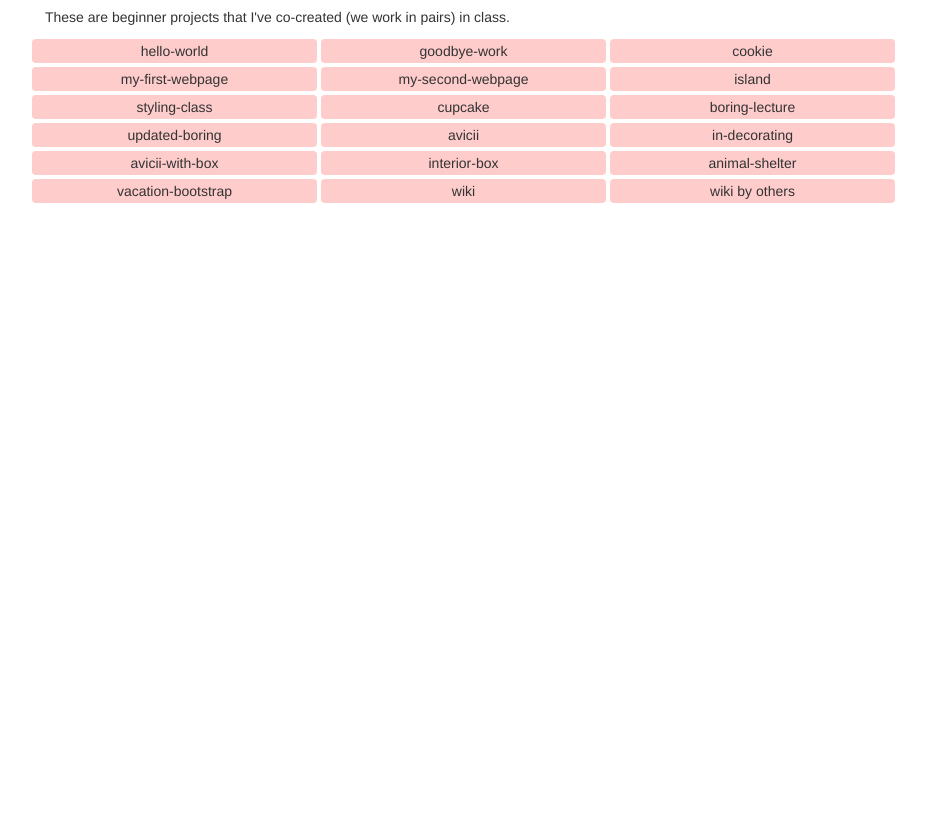
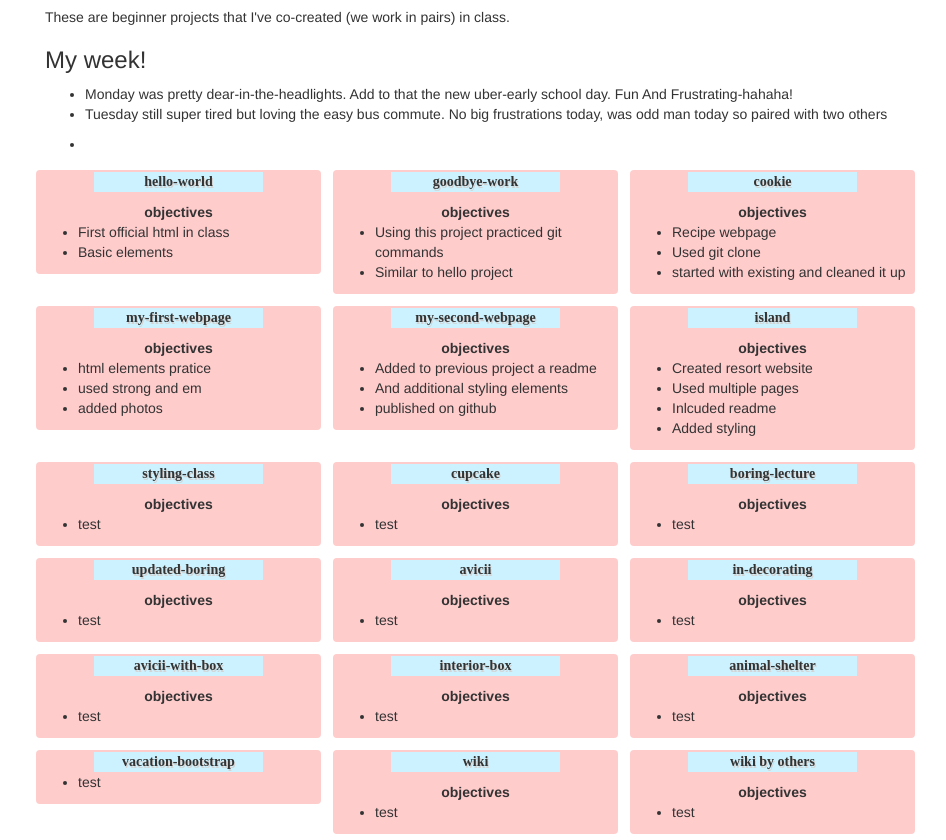
Before and after one commit to bkindtoall/fury-portfolio, a plain HTML site: page index.html in a window 1280 px wide. Shown: the part 533-1373 px from the top of the page, without its empty margins (40-986 px from the left). Before the commit the page ends 800 px from the top, so only its background shows below. Drawn offline with Linux system fonts and the light colour scheme.

Commit message:
added content to grid, created a my week ul

```diff
--- a/css/styles.css
+++ b/css/styles.css
@@ -28,7 +28,19 @@
   background-color: #ffcccc;
   border-radius: 4px;
   padding: 2px;
-  margin: 2px;
+  margin: 6px;
   text-align: center;
+}
+.ul-projects {
+  text-align: left;
+}
 
+.col-lg-3-header {
+  /*text-decoration: underline;*/
+  background-color: #ccf2ff;
+  text-shadow: lightgrey 1px 2px;
+  font-weight: bold;
+  font-family: serif;
+  margin-left: 20%;
+  margin-right: 20%;
 }
--- a/index.html
+++ b/index.html
@@ -21,60 +21,201 @@
       <div class="container-fluid">
         <h2>Projects created at Epicodus</h2>
         <p>These are beginner projects that I've co-created (we work in pairs) in class.</p>
+        <h3>My week!</h3>
+        <ul>
+          <li>Monday was pretty dear-in-the-headlights. Add to that the new uber-early school day. Fun And Frustrating-hahaha!</li>
+          <li>Tuesday still super tired but loving the easy bus commute. No big frustrations today, was odd man today so paired with two others</p>
+          <li></li>
+        </ul>
         <div class="row">
           <div class="col-lg-3">
+            <div class="col-lg-3-header">
               hello-world
             </div>
+            <p></p>
+              <strong>objectives</strong>
+            <ul class="ul-projects">
+              <li>First official html in class</li>
+              <li>Basic elements</li>
+            </ul>
+          </div>
           <div class="col-lg-3">
+            <div class="col-lg-3-header">
               goodbye-work
             </div>
+            <p></p>
+              <strong>objectives</strong>
+            <ul class="ul-projects">
+              <li>Using this project practiced git commands</li>
+              <li>Similar to hello project</li>
+            </ul>
+          </div>
           <div class="col-lg-3">
+            <div class="col-lg-3-header">
               cookie
             </div>
+            <p></p>
+              <strong>objectives</strong>
+            <ul class="ul-projects">
+              <li>Recipe webpage</li>
+              <li>Used git clone</li>
+              <li>started with existing and cleaned it up</li>
+            </ul>
+          </div>
           <div class="col-lg-3">
+            <div class="col-lg-3-header">
               my-first-webpage
             </div>
+            <p></p>
+              <strong>objectives</strong>
+            <ul class="ul-projects">
+              <li>html elements pratice</li>
+              <li>used strong and em</li>
+              <li>added photos</li>
+            </ul>
+          </div>
           <div class="col-lg-3">
+            <div class="col-lg-3-header">
               my-second-webpage
             </div>
+            <p></p>
+              <strong>objectives</strong>
+            <ul class="ul-projects">
+              <li>Added to previous project a readme</li>
+              <li>And additional styling elements</li>
+              <li>published on github</li>
+            </ul>
+          </div>
           <div class="col-lg-3">
+            <div class="col-lg-3-header">
               island
             </div>
+            <p></p>
+              <strong>objectives</strong>
+            <ul class="ul-projects">
+              <li>Created resort website</li>
+              <li>Used multiple pages</li>
+              <li>Inlcuded readme</li>
+              <li>Added styling</li>
+            </ul>
+          </div>
           <div class="col-lg-3">
+            <div class="col-lg-3-header">
               styling-class
             </div>
+            <p></p>
+              <strong>objectives</strong>
+            <ul class="ul-projects">
+              <li>test</li>
+            </ul>
+          </div>
           <div class="col-lg-3">
+            <div class="col-lg-3-header">
               cupcake
             </div>
+            <p></p>
+              <strong>objectives</strong>
+            <ul class="ul-projects">
+              <li>test</li>
+            </ul>
+          </div>
           <div class="col-lg-3">
+            <div class="col-lg-3-header">
               boring-lecture
             </div>
+            <p></p>
+              <strong>objectives</strong>
+            <ul class="ul-projects">
+              <li>test</li>
+            </ul>
+          </div>
           <div class="col-lg-3">
+            <div class="col-lg-3-header">
               updated-boring
             </div>
+            <p></p>
+              <strong>objectives</strong>
+            <ul class="ul-projects">
+              <li>test</li>
+            </ul>
+          </div>
           <div class="col-lg-3">
+            <div class="col-lg-3-header">
               avicii
             </div>
+            <p></p>
+              <strong>objectives</strong>
+            <ul class="ul-projects">
+              <li>test</li>
+            </ul>
+          </div>
           <div class="col-lg-3">
+            <div class="col-lg-3-header">
               in-decorating
             </div>
+            <p></p>
+              <strong>objectives</strong>
+            <ul class="ul-projects">
+              <li>test</li>
+            </ul>
+          </div>
           <div class="col-lg-3">
+            <div class="col-lg-3-header">
               avicii-with-box
             </div>
+            <p></p>
+              <strong>objectives</strong>
+            <ul class="ul-projects">
+              <li>test</li>
+            </ul>
+          </div>
           <div class="col-lg-3">
+            <div class="col-lg-3-header">
               interior-box
             </div>
+            <p></p>
+              <strong>objectives</strong>
+            <ul class="ul-projects">
+              <li>test</li>
+            </ul>
+          </div>
           <div class="col-lg-3">
+            <div class="col-lg-3-header">
               animal-shelter
             </div>
+            <p></p>
+              <strong>objectives</strong>
+            <ul class="ul-projects">
+              <li>test</li>
+            </ul>
+          </div>
           <div class="col-lg-3">
+            <div class="col-lg-3-header">
               vacation-bootstrap
             </div>
+            <ul class="ul-projects">
+              <li>test</li>
+            </ul>
+          </div>
           <div class="col-lg-3">
+            <div class="col-lg-3-header">
               wiki
             </div>
+            <p></p>
+              <strong>objectives</strong>
+            <ul class="ul-projects">
+              <li>test</li>
+            </ul>
+          </div>
           <div class="col-lg-3">
+            <div class="col-lg-3-header">
               wiki by others
+            </div>
+            <p></p>
+              <strong>objectives</strong>
+            <ul class="ul-projects">
+              <li>test</li>
+            </ul>
           </div>
         </div>
     </div>
```
Lines whose indentation alone changed are shown as unchanged.
